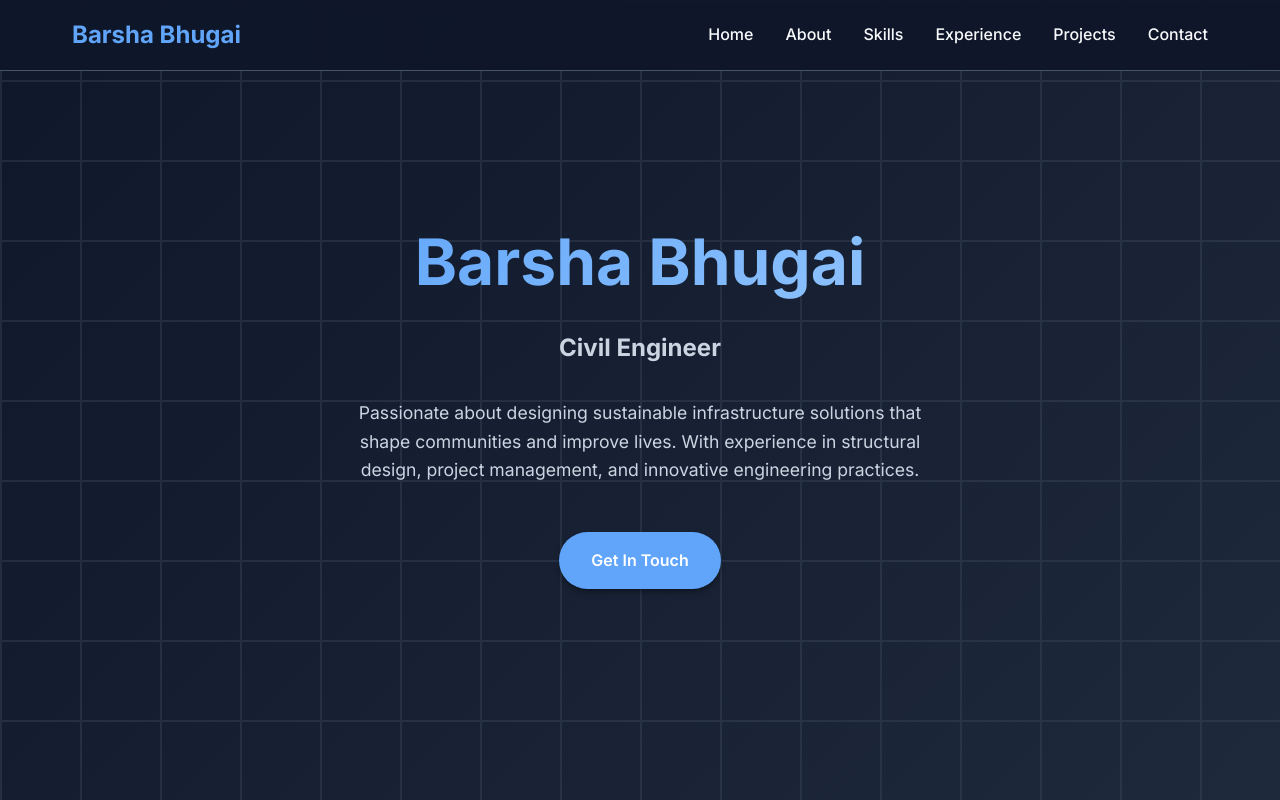
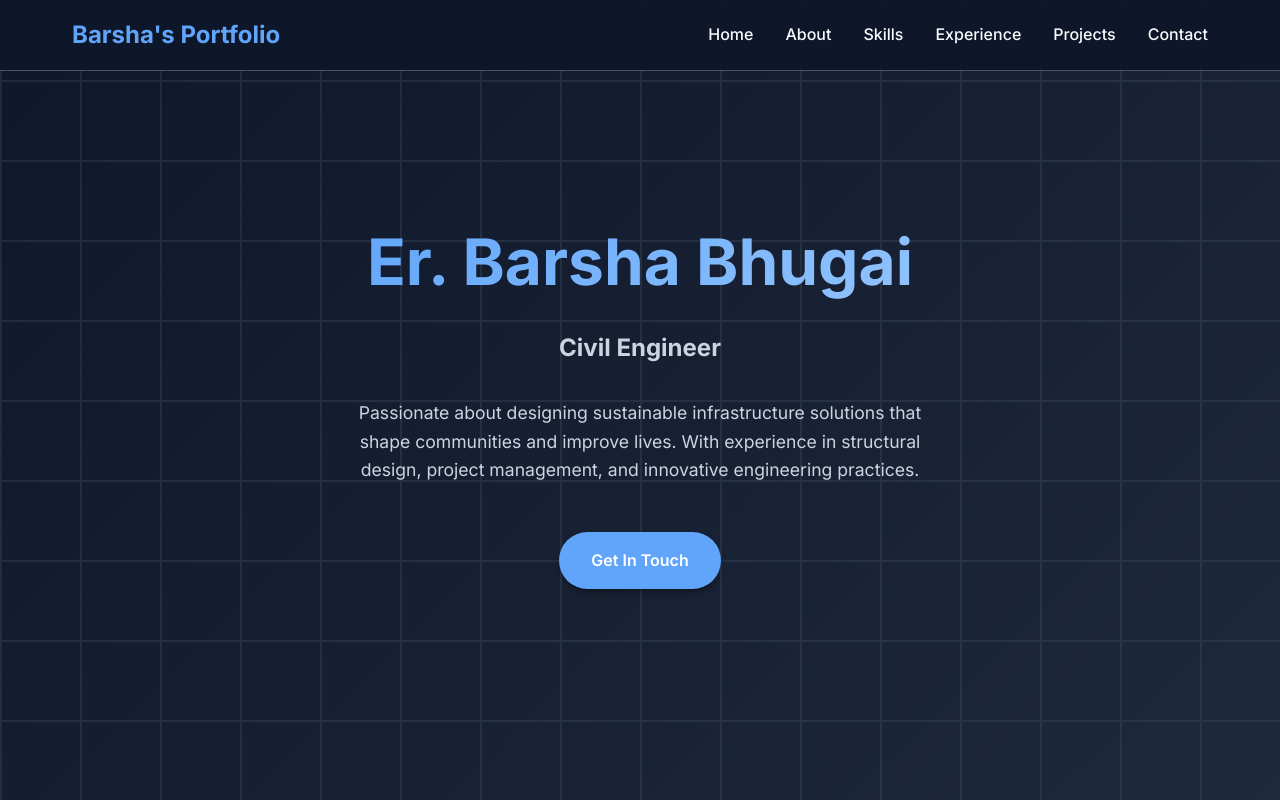
Before and after one commit to Barsha-Bhugai/Portfolio-website, a website: page index.html in a window 1280 px wide. Shown: the top 800 px of the page. Drawn offline with Linux system fonts and the light colour scheme.

Commit message:
Update logo text and hero title for portfolio website

```diff
--- a/index.html
+++ b/index.html
@@ -817,7 +817,7 @@
     <!-- Navigation -->
     <nav class="navbar" id="navbar">
         <div class="nav-container">
-            <a href="#home" class="logo">Barsha Bhugai</a>
+            <a href="#home" class="logo">Barsha's Portfolio</a>
             <ul class="nav-menu" id="nav-menu">
                 <li><a href="#home" class="nav-link">Home</a></li>
                 <li><a href="#about" class="nav-link">About</a></li>
@@ -837,7 +837,7 @@
     <!-- Hero Section -->
     <section class="hero" id="home">
         <div class="hero-content">
-            <h1 class="hero-title">Barsha Bhugai</h1>
+            <h1 class="hero-title">Er. Barsha Bhugai</h1>
             <h2 class="hero-subtitle">Civil Engineer</h2>
             <p class="hero-description">
                 Passionate about designing sustainable infrastructure solutions that shape communities and improve
```
